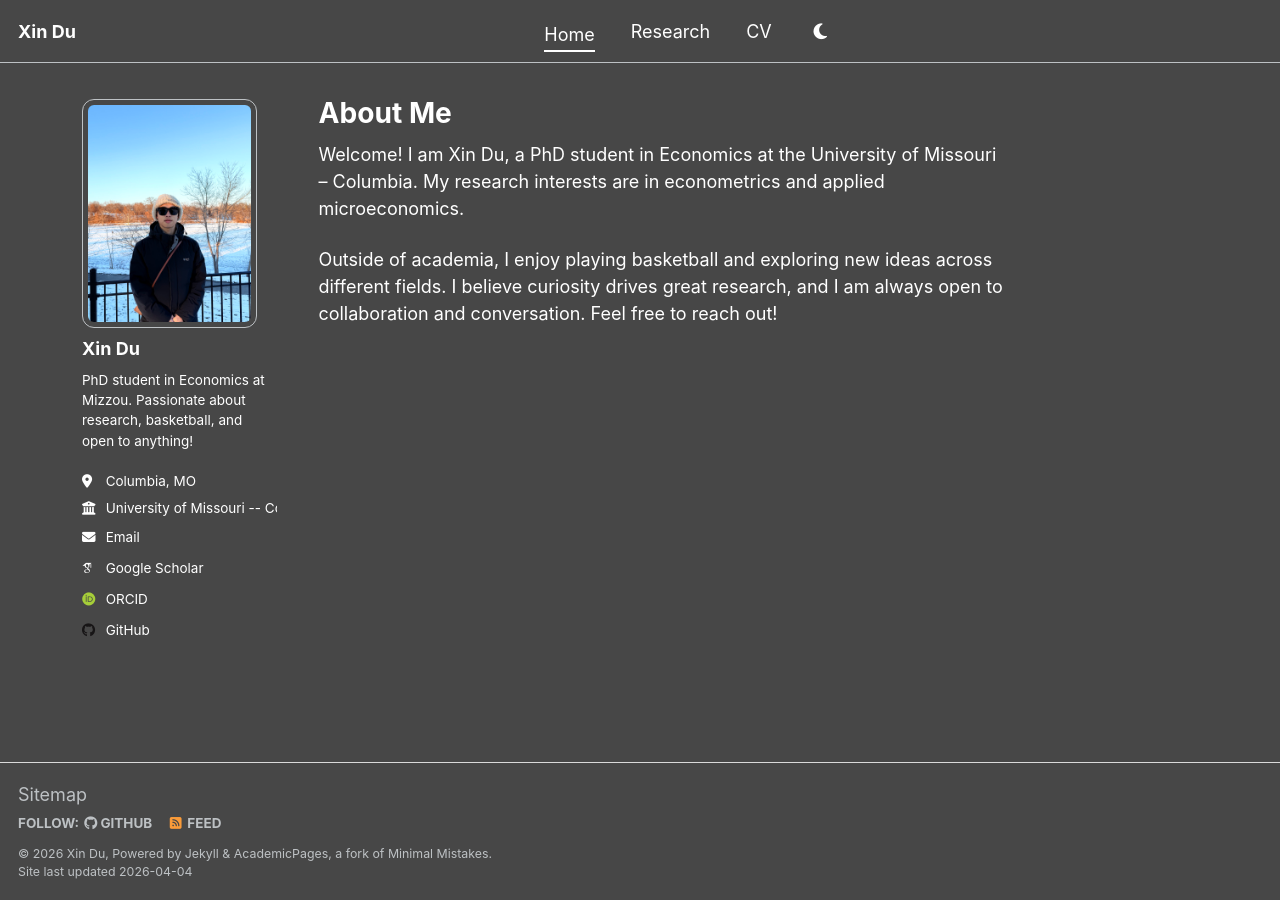
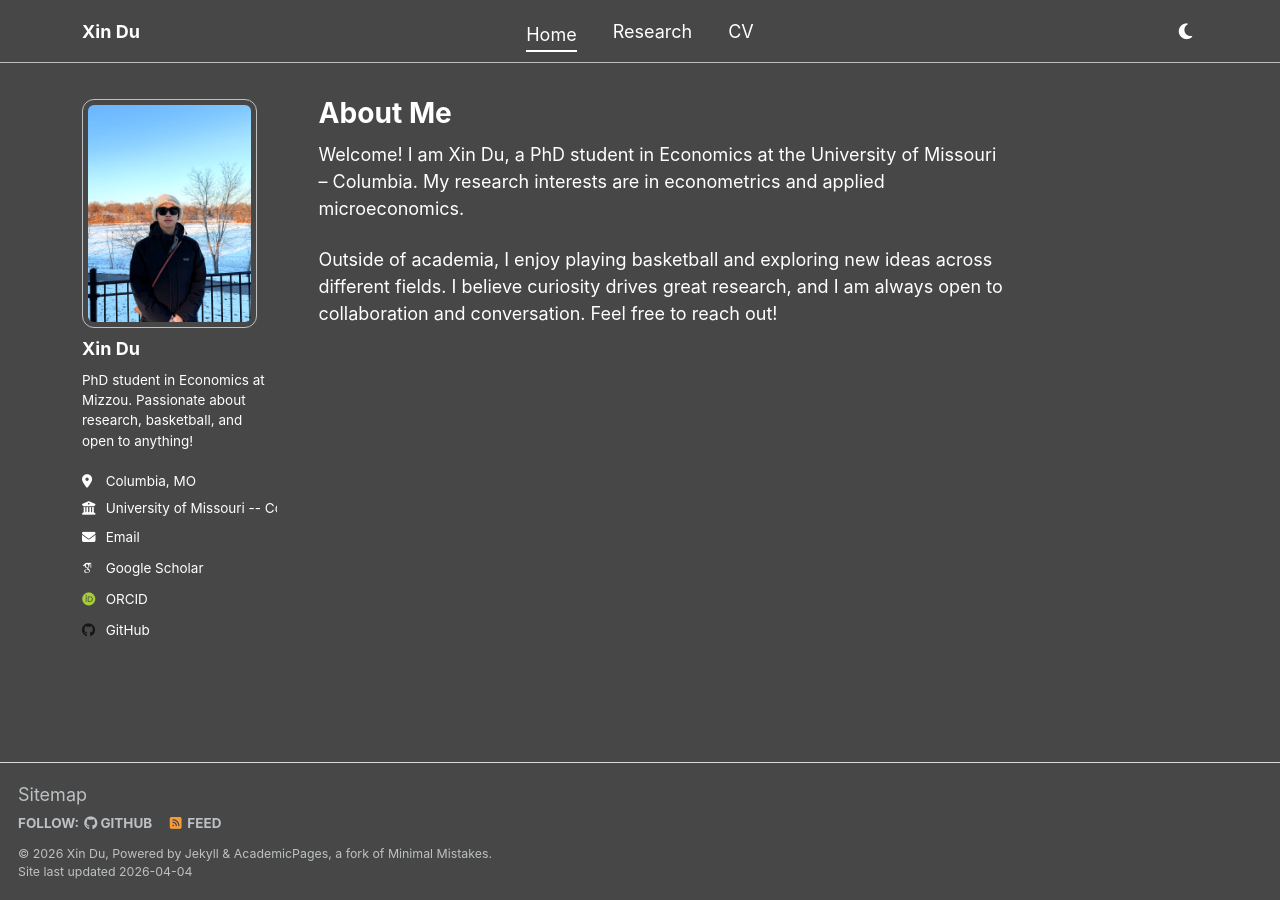
Before and after one commit to dux1n4real/dux1n4real.github.io, a Jekyll site: the page built from _pages/about.md, in a window 1280 px wide. Built offline with Jekyll 4.4.1, drawn with Linux system fonts in a browser that asks for light colours; some web fonts are replaced.

Commit message:
fix nav width to match content at 90vw on large screens
Co-Authored-By: Claude Sonnet 4.6 <noreply@anthropic.com>

```diff
--- a/_sass/layout/_masthead.scss
+++ b/_sass/layout/_masthead.scss
@@ -31,7 +31,7 @@
     font-family: $sans-serif-narrow;
 
     @include breakpoint($x-large) {
-      max-width: $x-large;
+      max-width: 90vw;
     }
 
     nav {
@@ -70,14 +70,15 @@
   }
 }
 
-// Center nav links between name (left) and theme toggle (right)
+// Nav layout: name left, links centered, toggle right
 .greedy-nav {
   button {
     display: none !important;
   }
 
   .visible-links {
-    display: flex !important;
+    display: grid !important;
+    grid-template-columns: 1fr auto auto auto 1fr;
     align-items: center;
     width: 100%;
 
@@ -87,12 +88,11 @@
     }
 
     .masthead__menu-item--lg {
-      flex: 1;
+      justify-self: start;
     }
 
     #theme-toggle {
-      flex: 1;
-      justify-content: flex-end;
+      justify-self: end;
     }
 
     .masthead__menu-item.active > a {
```
